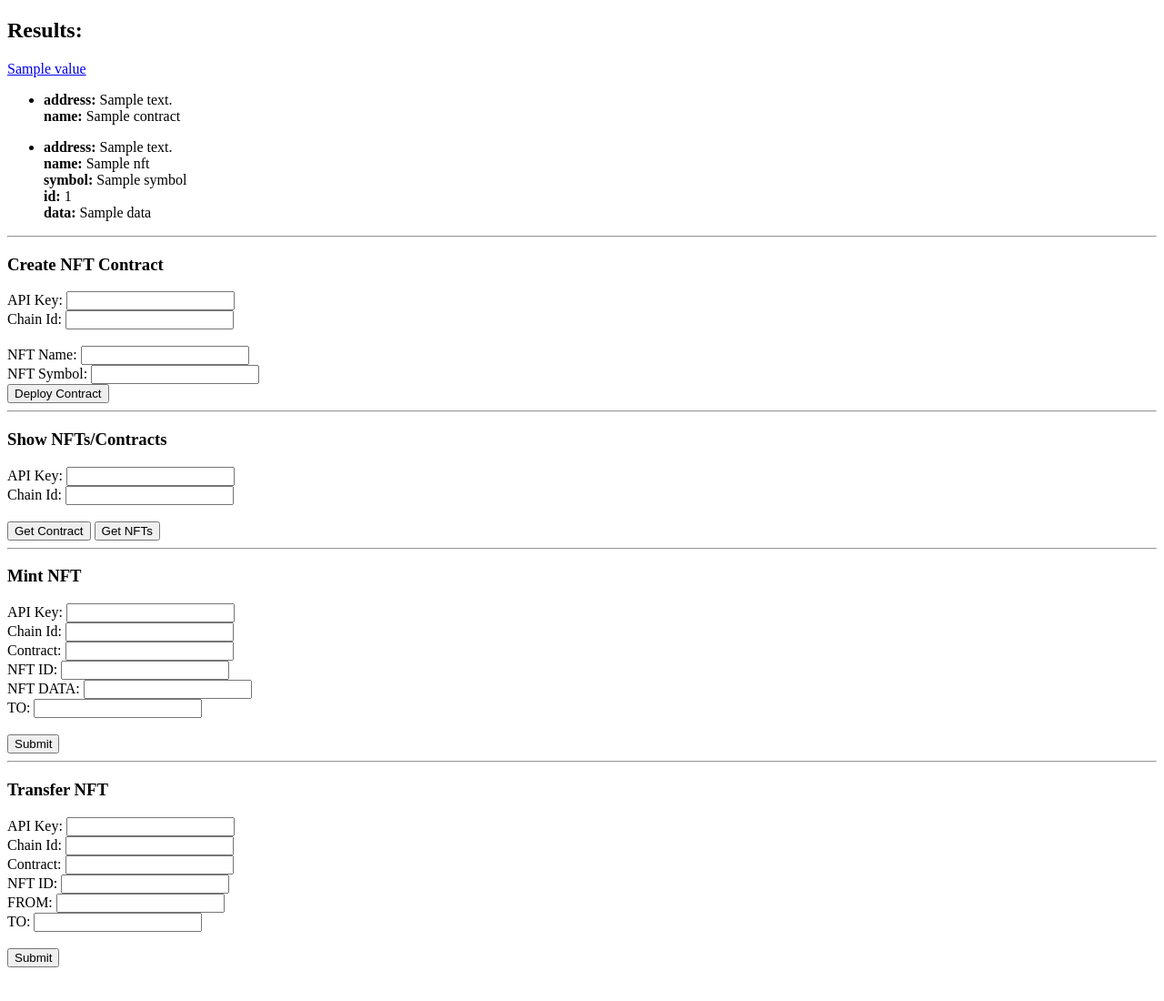
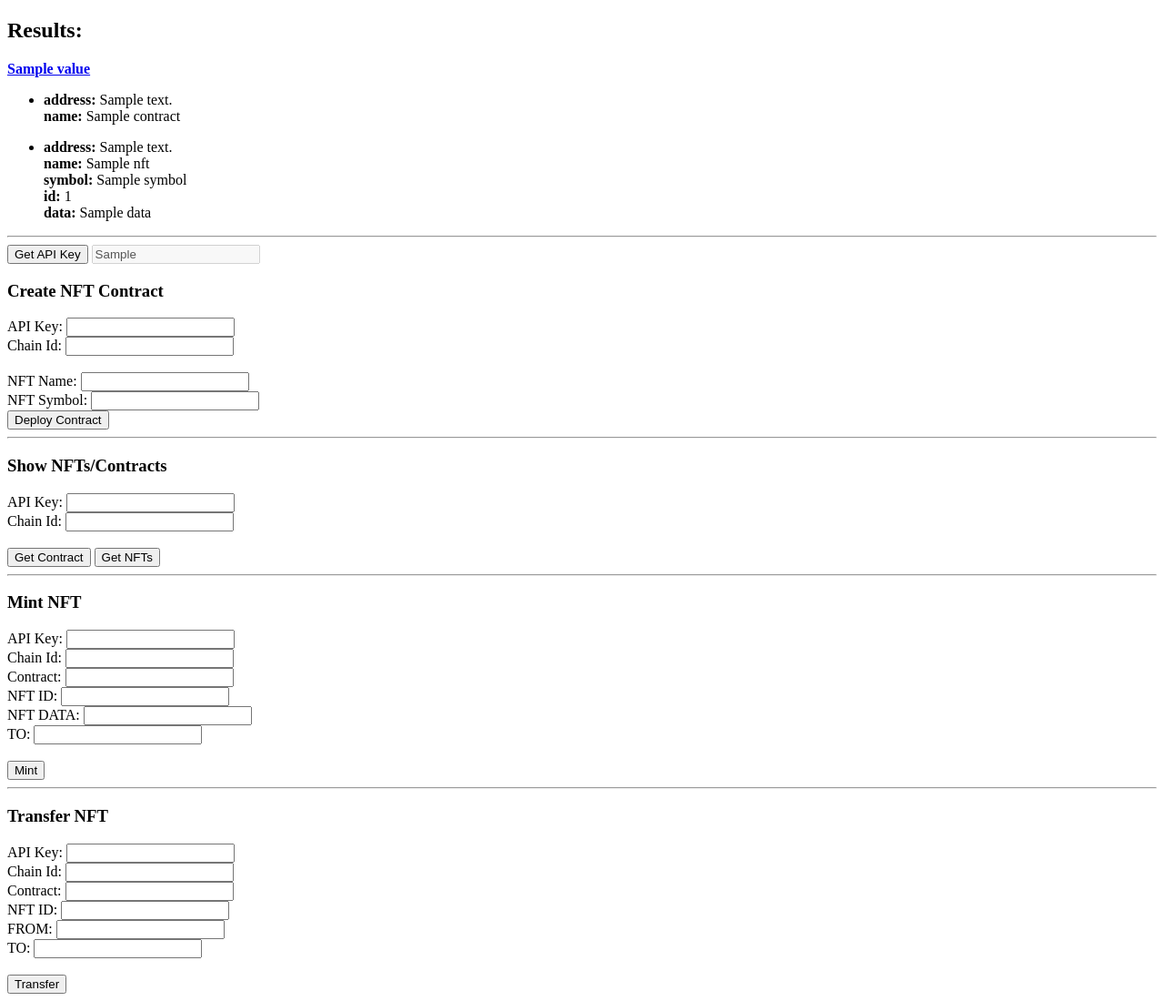
Before and after one commit to RodrigoPina407/ThenticApi-App, a Flask app: template templates/index.html in a window 1280 px wide. Shown: the whole page at 91% size. Before the commit the page ends 1063 px from the top, so only its background shows below. Run offline with Flask 2, Linux system fonts and the light colour scheme; the template is opened without the code that fills it: most values are stand-ins (such as "Sample title", 1, 10 or a date in 2020).

Commit message:
add getApiKey

```diff
--- a/app.py
+++ b/app.py
@@ -98,3 +98,12 @@
     r = requests.post(url, json=data, headers=headers)
 
     return render_template('index.html', value = "Execute Transaction", transaction = r.json()['transaction_url'])
+
+
+
+@app.route('/get-key', methods = ['POST'])
+def getKey():
+    url = 'https://thentic.tech/api/key'
+
+    r = requests.get(url)
+    return render_template('index.html', key = r.text)
--- a/templates/index.html
+++ b/templates/index.html
@@ -7,7 +7,7 @@
 </head>
 
 <h2>Results:</h2>
-    <a target=”_blank” href={{transaction}}>{{ value }}</a>
+    <a target=”_blank” href={{transaction}}><b>{{ value }}</b></a>
     <ul>
         {% for contract in contracts %}
           <li><b>address:</b> {{ contract.address }} <br> <b>name:</b> {{ contract.name }} </li>
@@ -28,6 +28,11 @@
     <hr>
 
 <body>
+    <form action="/get-key" method="post">
+        <input type="submit" value="Get API Key">
+        <input disabled="true" type="text" value={{key}}>
+    </form>
+
 
     <form action="/create-nft" method="post" >
         <h3>Create NFT Contract</h3>
@@ -58,7 +63,7 @@
         NFT ID: <input name="nftId" type="text" /> <br/>
         NFT DATA: <input name="nftData" type="text" /> <br/>
         TO: <input name="to" type="text" /> <br/><br/>
-        <input type="submit" />
+        <input type="submit" value="Mint" />
     </form>
 
     <hr>
@@ -71,7 +76,7 @@
         NFT ID: <input name="nftId" type="text" /> <br/>
         FROM: <input name="from" type="text" /> <br/>
         TO: <input name="to" type="text" /> <br/><br/>
-        <input type="submit" />
+        <input type="submit" value="Transfer" />
     </form>
 
 </body>
```
